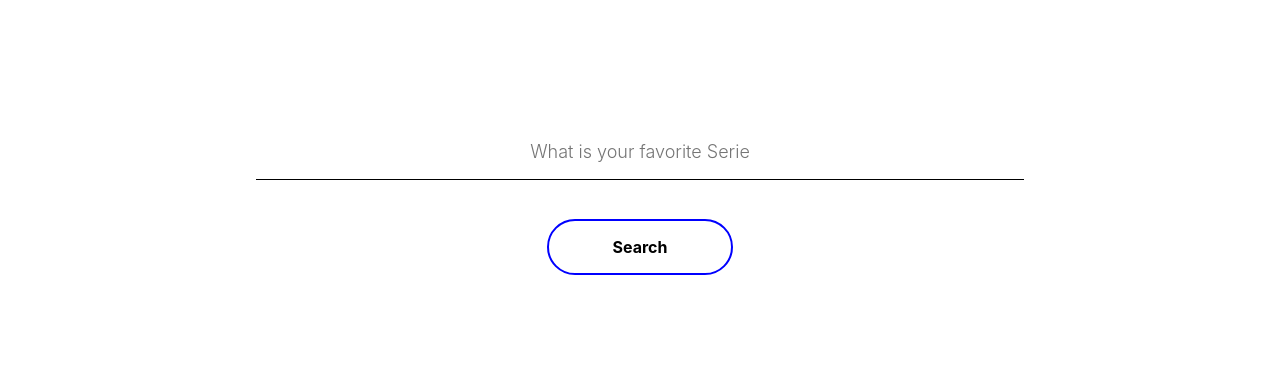
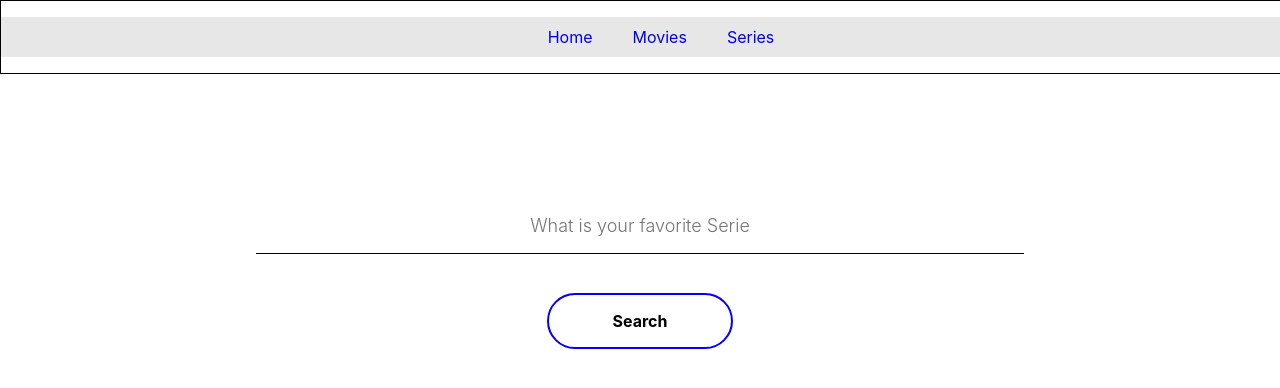
Before and after one commit to Soroush-Sajadi/Salt-Project, a React (Create React App) app in the folder client/app/: page /Movies in a window 1280 px wide. Shown: the top 388 px of the page. Built offline with nearby package versions, Linux system fonts and the light colour scheme.

Commit message:
so close

```diff
--- a/client/app/package.json
+++ b/client/app/package.json
@@ -8,6 +8,7 @@
     "@testing-library/user-event": "^7.1.2",
     "react": "^16.13.0",
     "react-dom": "^16.13.0",
+    "react-router-dom": "^5.1.2",
     "react-scripts": "3.4.0"
   },
   "scripts": {
--- a/client/app/src/App.js
+++ b/client/app/src/App.js
@@ -1,12 +1,23 @@
 import React from 'react';
-import Serie from './serie'
+import { BrowserRouter, Switch, Route } from'react-router-dom';
+import Serie from './serie';
+import Movie from './movie';
+import Header from './header';
 import './App.css';
 
 function App() {
   return (
-    <div className="App">
-      <Serie />
-    </div>
+    <BrowserRouter>
+    <>
+        <div>
+          <Header />
+        </div>
+       <Switch>
+         <Route path="/Movies" render={() => <Movie/>}/>
+         <Route path="/Series" render={() => <Serie/>}/>
+       </Switch>
+      </>
+      </BrowserRouter>
   );
 }
 
--- /dev/null
+++ b/client/app/src/header.css
@@ -0,0 +1,24 @@
+.header {
+    width: 100%;
+    border: 1px solid black;
+
+  }
+
+  .navigator ul {
+    display: flex;
+    justify-content: center;
+
+    background-color: rgb(232, 231, 231);
+  }
+
+  .navigator li {
+    display: block;
+    list-style: none;
+    text-decoration: none;
+    padding: 10px 10px;
+    margin: 0 10px;
+  }
+
+  a {
+    text-decoration: none;
+  }
--- /dev/null
+++ b/client/app/src/header.js
@@ -0,0 +1,28 @@
+import React, {Component} from "react";
+import { NavLink } from 'react-router-dom';
+import './header.css'
+
+
+export default class serie extends Component {
+
+
+      render() {
+        return (
+            <header className="header">
+              <nav className="navigator">
+                <ul>
+                  <li>
+                    <NavLink to="/">Home</NavLink>
+                  </li>
+                  <li>
+                    <NavLink to="/Movies">Movies</NavLink>
+                  </li>
+                  <li>
+                    <NavLink to="Series">Series</NavLink>
+                  </li>
+                </ul>
+                </nav>
+              </header>
+        )
+    }
+}
--- /dev/null
+++ b/client/app/src/movie.js
@@ -0,0 +1,48 @@
+import React, {Component} from "react";
+
+
+
+export default class serie extends Component {
+    constructor(props) {
+        super(props);
+        this.state = {
+          data: [],
+          input: null,
+        };
+
+        this.handleChange = this.handleChange.bind(this);
+        this.handleClick = this.handleClick.bind(this);
+
+      }
+
+      handleChange(e) {
+        this.setState({ input: e.target.value });
+      }
+
+      async handleClick() {
+            await fetch(`http://localhost:3000/api/${this.state.input}`, {headers: {
+              'Access-Control-Allow-Origin': '*'
+            }})
+              .then(response => response.json())
+              .then(data => { this.setState( { data } )
+              });
+      }
+
+      render() {
+        return (
+            <div className="wrap">
+                <input className="input" type="text" placeholder="What is your favorite Serie" onChange={ this.handleChange } />
+                <input className="button" type="button" value="Search" onClick={this.handleClick} />
+                {this.state.data.length !== 0 ? (<div className="Serie-info">
+
+                {this.state.data.Search.map((item, index) =>
+                <div key={index} className="episodes"><div className="text">
+                    <p>Name: {item.Title}</p>  <p>Released: {item.Year}</p>
+                    <p>Type: {item.Type}</p></div> <div>
+                    <img className="img" src={item.Poster}/></div>
+                </div>)}
+                </div>  ) : null}
+            </div>
+        )
+    }
+}
--- a/client/app/src/serie.js
+++ b/client/app/src/serie.js
@@ -20,6 +20,7 @@ export default class serie extends Component {
 
       handleChange(e) {
         this.setState({ input: e.target.value });
+        console.log(this.input)
       }
 
       async handleClick() {
@@ -27,9 +28,7 @@ export default class serie extends Component {
               'Access-Control-Allow-Origin': '*'
             }})
               .then(response => response.json())
-              .then(data => {
-                console.log('TRYING TO SET STATE')
-                this.setState({data})
+              .then(data => { this.setState( { data } )
               });
             await fetch(`http://localhost:3000/api/pic/${this.state.input}/1`, {headers: {
               'Access-Control-Allow-Origin': '*'
@@ -51,7 +50,7 @@ export default class serie extends Component {
               .then(pic => this.setState({ pic }));
       }
 
-    render() {
+      render() {
         return (
             <div className="wrap">
                 <input className="input" type="text" placeholder="What is your favorite Serie" onChange={ this.handleChange } />
```
Also changed, not shown: 2 other files (tests, documents, lock files or other folders).
